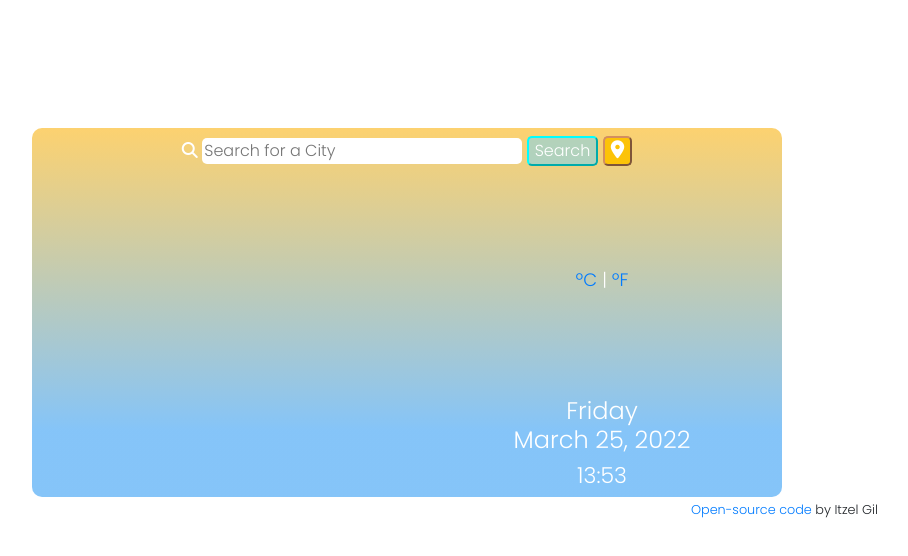
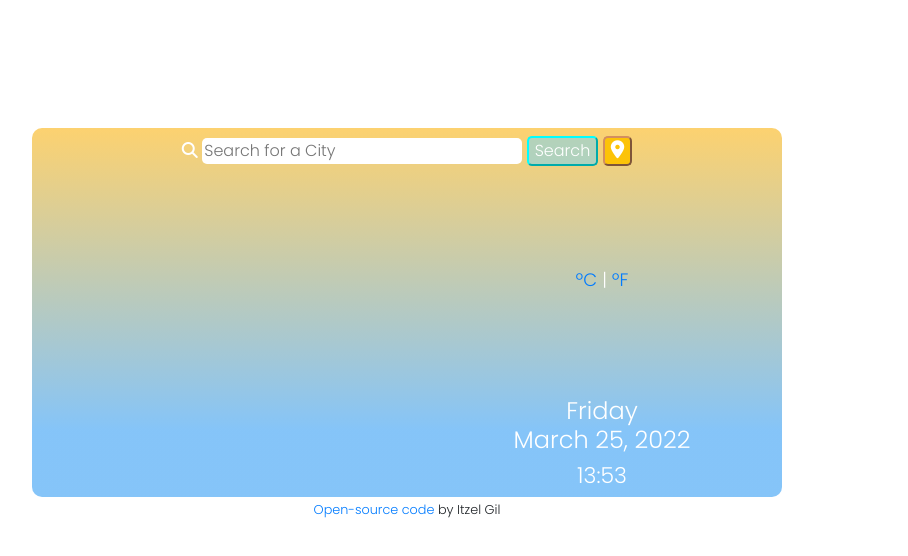
Before and after one commit to itzelgil/WeatherApp, a plain HTML site: page index.html in a window 1280 px wide. Shown: the whole page, without its empty margins (233-1141 px from the left). Drawn offline with nearby package versions, Linux system fonts and the light colour scheme; no server answers.

Commit message:
fixed signature position

```diff
--- a/styles/style.css
+++ b/styles/style.css
@@ -79,7 +79,6 @@
 
 .signature {
   position: relative;
-  left: 34%;
 }
 
 #card-weather {
```
